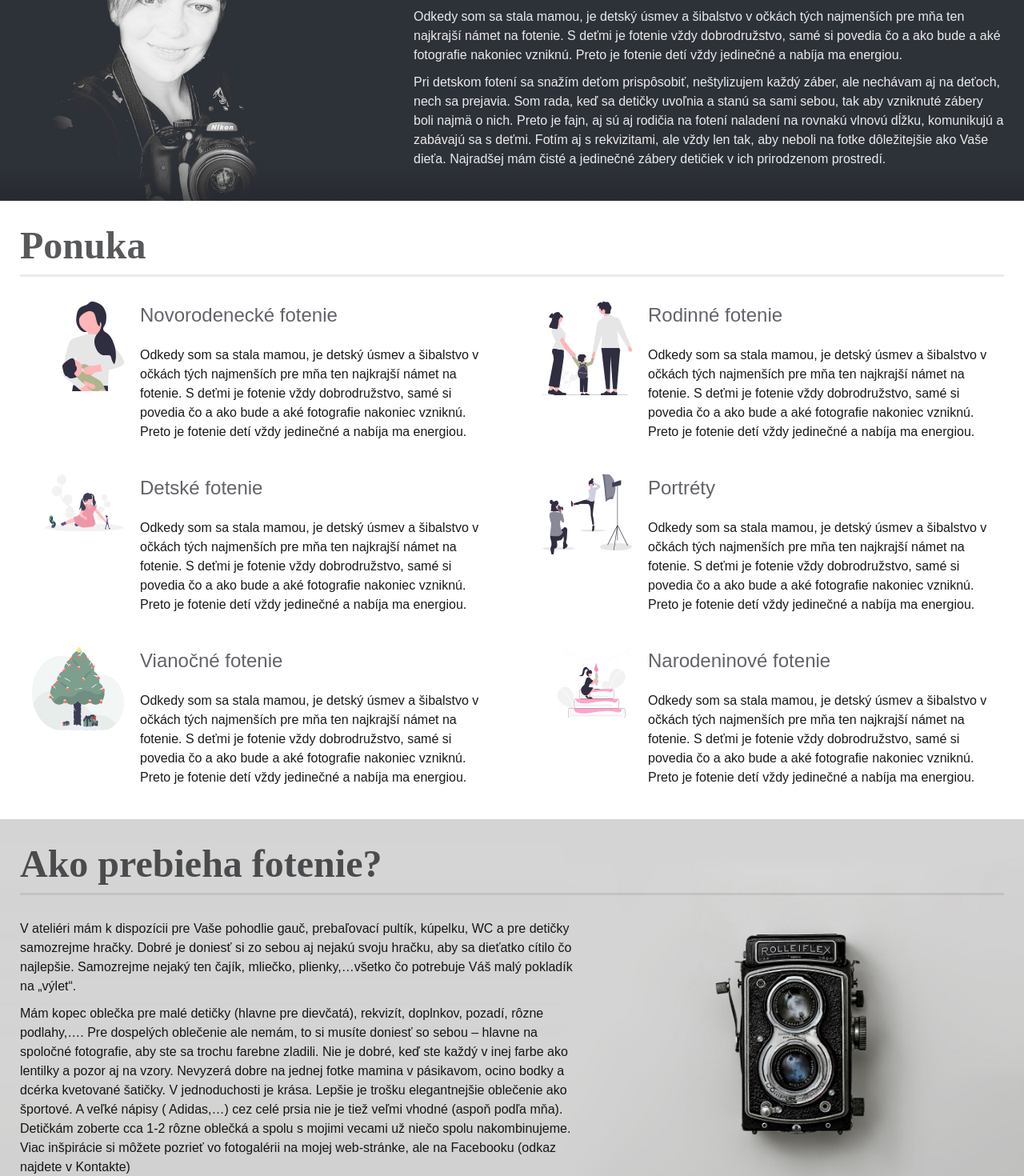
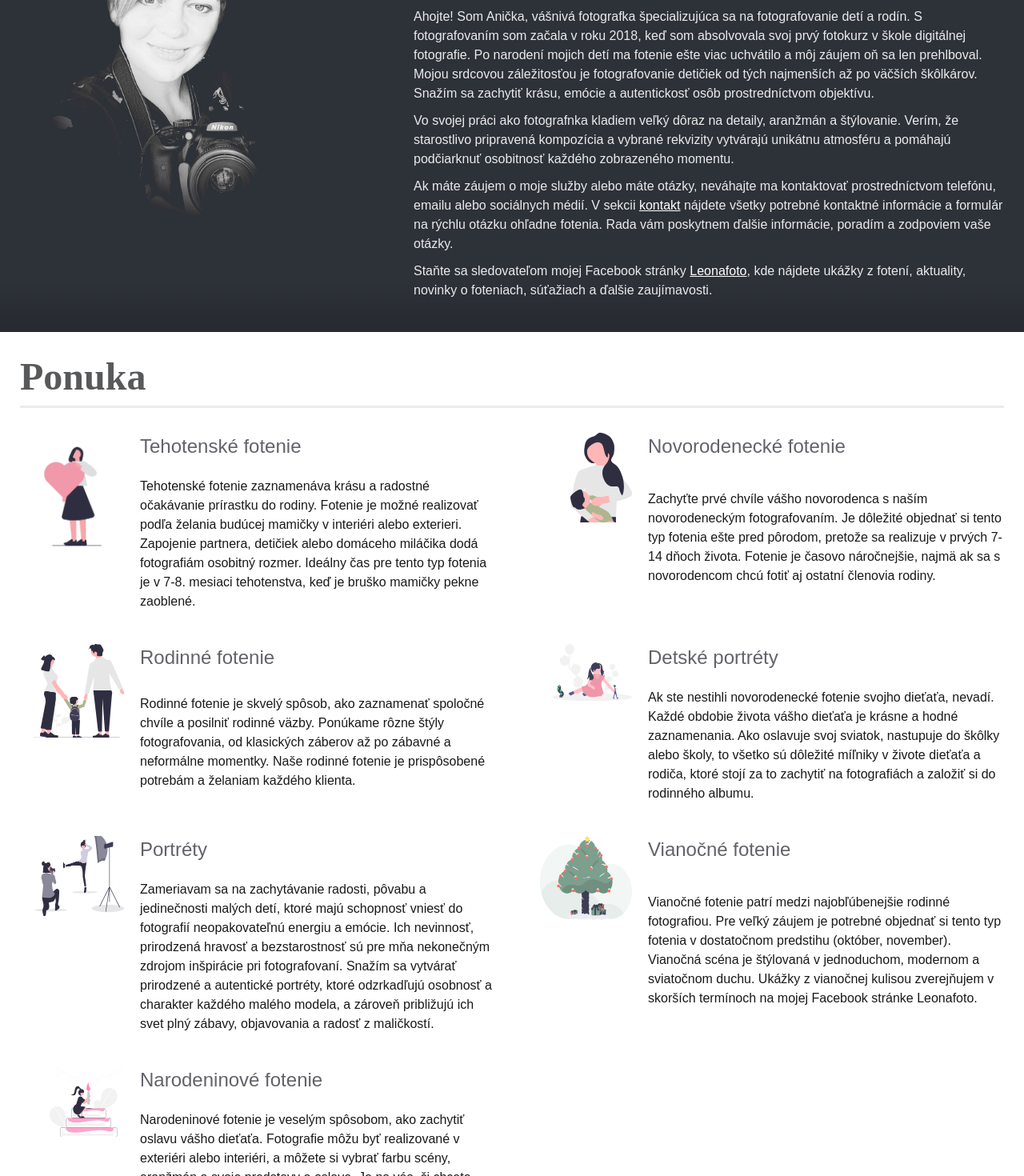
Before and after one commit to marianban/leonafoto, a Next.js app in the folder web/: page / in a window 1280 px wide. Shown: the part 620-2090 px from the top of the page at 80% size. Built offline with nearby package versions, Linux system fonts and the light colour scheme; no server answers; the database is empty.

Commit message:
seo and text fixes

```diff
--- a/web/app/(components)/Footer/Footer.tsx
+++ b/web/app/(components)/Footer/Footer.tsx
@@ -35,15 +35,17 @@ export const Footer = () => {
             </h3>
             <ul className="footer__item-list">
               <li>
-                <a href="tel:+421903565391">+421 903 565 391</a>
+                <a href="tel:+421911397538">+421 911 397 538</a>
               </li>
-              <li>
+              {/* <li>
                 <a href="mailto:annamaria@leonafoto.sk">
                   annamaria@leonafoto.sk
                 </a>
-              </li>
+              </li> */}
               <li>
-                <a href="https://www.facebook.com/leonafoto.sk">Facebook</a>
+                <a href="https://www.facebook.com/profile.php?id=100085023186786">
+                  Facebook
+                </a>
               </li>
             </ul>
           </div>
@@ -51,9 +53,10 @@ export const Footer = () => {
             <h3 className="footer__item-title">Adresa</h3>
             <ul className="footer__item-list">
               <li>Leonafoto.sk</li>
-              <li>Anna Maria Leonárová</li>
-              <li>Štefánikova 1</li>
-              <li>821 09 Bratislava</li>
+              <li>Annamária Bánová</li>
+              <li>Údernícka 6</li>
+              <li>Petržalka</li>
+              <li>851 01 Bratislava</li>
             </ul>
           </div>
           <div className="footer__item map">
--- a/web/app/(components)/Gallery/Gallery.tsx
+++ b/web/app/(components)/Gallery/Gallery.tsx
@@ -11,6 +11,10 @@ export const Gallery = async () => {
     <section className="gallery">
       <div className="content">
         <h2 id="galeria">Galéria</h2>
+        <p>
+          Ukážky fotografií z rôznych druhov fotení, ktoré ponúkam. Prezrite si
+          moje práce a nechajte sa inšpirovať pre vaše vlastné fotenie.
+        </p>
         <div className="gallery__items">
           {images.map((image, index) => (
             <ServerGalleryImage key={image.id} image={image} index={index} />
--- a/web/app/(components)/Photography/Photography.tsx
+++ b/web/app/(components)/Photography/Photography.tsx
@@ -6,25 +6,41 @@ export const Photography = () => {
       <div className="content">
         <h2 id="fotenie">Ako prebieha fotenie?</h2>
         <p>
-          V ateliéri mám k dispozícii pre Vaše pohodlie gauč, prebaľovací
-          pultík, kúpelku, WC a pre detičky samozrejme hračky. Dobré je doniesť
-          si zo sebou aj nejakú svoju hračku, aby sa dieťatko cítilo čo
-          najlepšie. Samozrejme nejaký ten čajík, mliečko, plienky,…všetko čo
-          potrebuje Váš malý pokladík na „výlet“.
+          Fotenie prebieha v mojom ateliéri na adrese Údernícka 6 v Petržalke.
+          Môžete sa sem dostať MHD, linkami č. 80 a 99, alebo autom s možnosťou
+          parkovania v OC Vienna Gate. Na fotenie sa vopred objednáva
+          telefonicky alebo emailom, pričom dohodneme sa dátum, čas, druh
+          fotenia, počet členov rodiny, vek detí, farba oblečenia a podobne.
+          Trvanie fotenia závisí od jeho typu, ale väčšinou trvá od 30 do 60
+          minút. K foteniu sú k dispozícii rekvizity, dekorácie, doplnky a pre
+          niektoré vekové kategórie detí aj oblečenie.
         </p>
         <p>
-          Mám kopec oblečka pre malé detičky (hlavne pre dievčatá), rekvizít,
-          doplnkov, pozadí, rôzne podlahy,…. Pre dospelých oblečenie ale nemám,
-          to si musíte doniesť so sebou – hlavne na spoločné fotografie, aby ste
-          sa trochu farebne zladili. Nie je dobré, keď ste každý v inej farbe
-          ako lentilky a pozor aj na vzory. Nevyzerá dobre na jednej fotke
-          mamina v pásikavom, ocino bodky a dcérka kvetované šatičky. V
-          jednoduchosti je krása. Lepšie je trošku elegantnejšie oblečenie ako
-          športové. A veľké nápisy ( Adidas,…) cez celé prsia nie je tiež veľmi
-          vhodné (aspoň podľa mňa). Detičkám zoberte cca 1-2 rôzne oblečká a
-          spolu s mojimi vecami už niečo spolu nakombinujeme. Viac inšpirácie si
-          môžete pozrieť vo fotogalérii na mojej web-stránke, ale na Facebooku
-          (odkaz najdete v Kontakte)
+          Odporúčam obliecť si jednofarebné, málo výrazné oblečenie bez nápisov,
+          obrázkov a vzorov, pretože na fotografiách vyniknú najlepšie neutrálne
+          kúsky oblečenia (biela, béžová nikdy nič nepokazí). Pri deťoch sa
+          jednoduchý štýl oblečenia dá oživiť veselými a hravými kúskami a
+          doplnkami, a je na vás či chcete vyskúšať počas fotenia aj viac
+          outfitov.
+        </p>
+        <p>
+          V ateliéri je k dispozícii priestranná predsieň s veľkým zrkadlom na
+          prezliekanie a úpravy pred fotením, toaleta a veľká sedačka v
+          miestnosti fotenia. Po nafotení odosielam náhľad fotiek na výber
+          prostredníctvom emailu. Po výbere fotiek na úpravu si vyhradzujem čas
+          v rozmedzí 7-10 dní odo dňa prijatia platby. Platba je možná
+          hotovostne alebo bezhotovostne (prevodom na účet) podľa aktuálneho
+          cenníka. Údaje k úhrade platby na účet vždy obdržíte do emailu.
+        </p>
+        <p>
+          Finálna verzia fotiek je odovzdaná v digitálnej podobe, zasielaná
+          emailom. Druhou alternatívou je uloženie a sťahovanie upravených
+          fotiek z úložiska, k čomu vás vyzvem. Zverejňovanie fotiek sa
+          uskutočňuje výhradne so súhlasom dotknutej osoby. V budúcnosti
+          plánujeme ponúknuť aj tlač vybraných fotiek, o čom vás včas
+          informujeme cez Facebook. Pokiaľ máte záujem o nafotené neupravené
+          fotografie (mnohí z vás si ich žiadajú), odosielam ich len na
+          požiadanie a je za to účtovaný poplatok vo výške 5 Eur.
         </p>
       </div>
     </section>
--- a/web/app/(components)/PriceList/PriceList.css
+++ b/web/app/(components)/PriceList/PriceList.css
@@ -3,11 +3,12 @@
   list-style: none;
   gap: 1rem;
   flex-direction: column;
+  margin-top: 2rem;
 }
 
 .price-list__item {
   display: grid;
-  grid-template-areas: "marker title price" "marker description price";
+  grid-template-areas: 'marker title price' 'marker description price';
   grid-template-columns: 33px 1fr 1fr;
   border-bottom: 1px dashed rgba(0, 0, 0, 0.2);
   list-style: none;
--- a/web/app/(components)/PriceList/PriceList.tsx
+++ b/web/app/(components)/PriceList/PriceList.tsx
@@ -21,6 +21,11 @@ export const PriceList = () => {
     <section className="price-list">
       <div className="content">
         <h2 id="cennik">Cenník</h2>
+        <p>
+          V tejto sekcii nájdete prehľad balíčkov a cien, ktoré ponúkame.
+          Informujte sa o zahrnutých službách, počte fotografií a ďalších
+          podrobnostiach týkajúcich sa mojich ponúk.
+        </p>
         <div className="price-list__items">
           <PriceListItem
             title="Malý balíček"
--- a/web/app/(components)/Services/Services.tsx
+++ b/web/app/(components)/Services/Services.tsx
@@ -12,6 +12,7 @@ import family from './images/undraw_family_vg76 1.png';
 import family2x from './images/undraw_family_vg76 1-2.png';
 import photoshoot from './images/undraw_fashion_photoshoot_mtq8 1.png';
 import photoshoot2x from './images/undraw_fashion_photoshoot_mtq8 1-2.png';
+import love from './images/undraw_Love_it_7c9l.png';
 
 type ServiceItemProps = {
   title: string;
@@ -32,7 +33,7 @@ const ServiceItem = ({
     <div className="service-item">
       <h3>{title}</h3>
       <picture>
-        <Image src={image} alt="" width={width} height={height} />
+        <Image src={image} alt={title} width={width} height={height} />
       </picture>
       <p>{description}</p>
     </div>
@@ -46,43 +47,50 @@ export const Services = () => {
         <h2>Ponuka</h2>
         <div className="service-items">
           <ServiceItem
+            title="Tehotenské fotenie"
+            description="Tehotenské fotenie zaznamenáva krásu a radostné očakávanie prírastku do rodiny. Fotenie je možné realizovať podľa želania budúcej mamičky v interiéri alebo exterieri. Zapojenie partnera, detičiek alebo domáceho miláčika dodá fotografiám osobitný rozmer. Ideálny čas pre tento typ fotenia je v 7-8. mesiaci tehotenstva, keď je bruško mamičky pekne zaoblené."
+            image={love}
+            width={128}
+            height={161}
+          />
+          <ServiceItem
             title="Novorodenecké fotenie"
-            description="Odkedy som sa stala mamou, je detský úsmev a šibalstvo v očkách tých  najmenších pre mňa ten najkrajší námet na fotenie. S deťmi je fotenie vždy dobrodružstvo, samé si povedia čo a ako bude a aké fotografie nakoniec vzniknú. Preto je fotenie detí vždy jedinečné a nabíja ma energiou. "
+            description="Zachyťte prvé chvíle vášho novorodenca s naším novorodeneckým fotografovaním. Je dôležité objednať si tento typ fotenia ešte pred pôrodom, pretože sa realizuje v prvých 7-14 dňoch života. Fotenie je časovo náročnejšie, najmä ak sa s novorodencom chcú fotiť aj ostatní členovia rodiny."
             image={baby2x}
             width={77}
             height={113}
           />
           <ServiceItem
             title="Rodinné fotenie"
-            description="Odkedy som sa stala mamou, je detský úsmev a šibalstvo v očkách tých  najmenších pre mňa ten najkrajší námet na fotenie. S deťmi je fotenie vždy dobrodružstvo, samé si povedia čo a ako bude a aké fotografie nakoniec vzniknú. Preto je fotenie detí vždy jedinečné a nabíja ma energiou. "
+            description="Rodinné fotenie je skvelý spôsob, ako zaznamenať spoločné chvíle a posilniť rodinné väzby. Ponúkame rôzne štýly fotografovania, od klasických záberov až po zábavné a neformálne momentky. Naše rodinné fotenie je prispôsobené potrebám a želaniam každého klienta."
             image={family2x}
             width={113}
             height={118}
           />
           <ServiceItem
-            title="Detské fotenie"
-            description="Odkedy som sa stala mamou, je detský úsmev a šibalstvo v očkách tých  najmenších pre mňa ten najkrajší námet na fotenie. S deťmi je fotenie vždy dobrodružstvo, samé si povedia čo a ako bude a aké fotografie nakoniec vzniknú. Preto je fotenie detí vždy jedinečné a nabíja ma energiou. "
+            title="Detské portréty"
+            description="Ak ste nestihli novorodenecké fotenie svojho dieťaťa, nevadí. Každé obdobie života vášho dieťaťa je krásne a hodné zaznamenania. Ako oslavuje svoj sviatok, nastupuje do škôlky alebo školy, to všetko sú dôležité míľniky v živote dieťaťa a rodiča, ktoré stojí za to zachytiť na fotografiách a založiť si do rodinného albumu."
             image={dollPlay2x}
             width={99}
             height={72}
           />
           <ServiceItem
             title="Portréty"
-            description="Odkedy som sa stala mamou, je detský úsmev a šibalstvo v očkách tých  najmenších pre mňa ten najkrajší námet na fotenie. S deťmi je fotenie vždy dobrodružstvo, samé si povedia čo a ako bude a aké fotografie nakoniec vzniknú. Preto je fotenie detí vždy jedinečné a nabíja ma energiou. "
+            description="Zameriavam sa na zachytávanie radosti, pôvabu a jedinečnosti malých detí, ktoré majú schopnosť vniesť do fotografií neopakovateľnú energiu a emócie. Ich nevinnosť, prirodzená hravosť a bezstarostnosť sú pre mňa nekonečným zdrojom inšpirácie pri fotografovaní. Snažím sa vytvárať prirodzené a autentické portréty, ktoré odzrkadľujú osobnosť a charakter každého malého modela, a zároveň približujú ich svet plný zábavy, objavovania a radosť z maličkostí."
             image={photoshoot2x}
             width={112}
             height={101}
           />
           <ServiceItem
             title="Vianočné fotenie"
-            description="Odkedy som sa stala mamou, je detský úsmev a šibalstvo v očkách tých  najmenších pre mňa ten najkrajší námet na fotenie. S deťmi je fotenie vždy dobrodružstvo, samé si povedia čo a ako bude a aké fotografie nakoniec vzniknú. Preto je fotenie detí vždy jedinečné a nabíja ma energiou. "
+            description="Vianočné fotenie patrí medzi najobľúbenejšie rodinné fotografiou. Pre veľký záujem je potrebné objednať si tento typ fotenia v dostatočnom predstihu (október, november). Vianočná scéna je štýlovaná v jednoduchom, modernom a sviatočnom duchu. Ukážky z vianočnej kulisou zverejňujem v skorších termínoch na mojej Facebook stránke Leonafoto."
             image={christmass2x}
             width={115}
             height={106}
           />
           <ServiceItem
             title="Narodeninové fotenie"
-            description="Odkedy som sa stala mamou, je detský úsmev a šibalstvo v očkách tých  najmenších pre mňa ten najkrajší námet na fotenie. S deťmi je fotenie vždy dobrodružstvo, samé si povedia čo a ako bude a aké fotografie nakoniec vzniknú. Preto je fotenie detí vždy jedinečné a nabíja ma energiou. "
+            description="Narodeninové fotenie je veselým spôsobom, ako zachytiť oslavu vášho dieťaťa. Fotografie môžu byť realizované v exteriéri alebo interiéri, a môžete si vybrať farbu scény, aranžmán a svoje predstavy o oslave. Je na vás, či chcete priniesť aj vlastnú tortu. Niet krajšej spomienky pre rodiča, ako záznam z narodeninovej oslavy dieťaťa, ktorý odzrkadľuje plynúci čas a ako sa ich ratolesť mení."
             image={birthday2x}
             width={93}
             height={89}
--- a/web/app/(components)/WhoAmI/WhoAmI.tsx
+++ b/web/app/(components)/WhoAmI/WhoAmI.tsx
@@ -8,7 +8,7 @@ export const WhoAmI = () => {
       <div className="content">
         <Image
           src={photo}
-          alt="Annamária Bánová - fotograf"
+          alt="Annamária Bánová - fotografka"
           className="author"
           width={300}
           height={499}
@@ -17,21 +17,36 @@ export const WhoAmI = () => {
         <div className="text">
           <h2>O mne</h2>
           <p>
-            Odkedy som sa stala mamou, je detský úsmev a šibalstvo v očkách tých
-            najmenších pre mňa ten najkrajší námet na fotenie. S deťmi je
-            fotenie vždy dobrodružstvo, samé si povedia čo a ako bude a aké
-            fotografie nakoniec vzniknú. Preto je fotenie detí vždy jedinečné a
-            nabíja ma energiou.
+            Ahojte! Som Anička, vášnivá fotografka špecializujúca sa na
+            fotografovanie detí a rodín. S fotografovaním som začala v roku
+            2018, keď som absolvovala svoj prvý fotokurz v škole digitálnej
+            fotografie. Po narodení mojich detí ma fotenie ešte viac uchvátilo a
+            môj záujem oň sa len prehlboval. Mojou srdcovou záležitosťou je
+            fotografovanie detičiek od tých najmenších až po väčších škôlkárov.
+            Snažím sa zachytiť krásu, emócie a autentickosť osôb prostredníctvom
+            objektívu.
           </p>
           <p>
-            Pri detskom fotení sa snažím deťom prispôsobiť, neštylizujem každý
-            záber, ale nechávam aj na deťoch, nech sa prejavia. Som rada, keď sa
-            detičky uvoľnia a stanú sa sami sebou, tak aby vzniknuté zábery boli
-            najmä o nich. Preto je fajn, aj sú aj rodičia na fotení naladení na
-            rovnakú vlnovú dĺžku, komunikujú a zabávajú sa s deťmi. Fotím aj s
-            rekvizitami, ale vždy len tak, aby neboli na fotke dôležitejšie ako
-            Vaše dieťa. Najradšej mám čisté a jedinečné zábery detičiek v ich
-            prirodzenom prostredí.
+            Vo svojej práci ako fotografnka kladiem veľký dôraz na detaily,
+            aranžmán a štýlovanie. Verím, že starostlivo pripravená kompozícia a
+            vybrané rekvizity vytvárajú unikátnu atmosféru a pomáhajú
+            podčiarknuť osobitnosť každého zobrazeného momentu.
+          </p>
+          <p>
+            Ak máte záujem o moje služby alebo máte otázky, neváhajte ma
+            kontaktovať prostredníctvom telefónu, emailu alebo sociálnych médií.
+            V sekcii <a href="#kontakt">kontakt</a> nájdete všetky potrebné
+            kontaktné informácie a formulár na rýchlu otázku ohľadne fotenia.
+            Rada vám poskytnem ďalšie informácie, poradím a zodpoviem vaše
+            otázky.
+          </p>
+          <p>
+            Staňte sa sledovateľom mojej Facebook stránky{' '}
+            <a href="https://www.facebook.com/profile.php?id=100085023186786">
+              Leonafoto
+            </a>
+            , kde nájdete ukážky z fotení, aktuality, novinky o foteniach,
+            súťažiach a ďalšie zaujímavosti.
           </p>
         </div>
       </div>
--- a/web/app/globals.css
+++ b/web/app/globals.css
@@ -16,6 +16,10 @@ body {
   font-size: 1.6rem;
   color: rgba(0, 0, 0, 0.9);
   overflow-x: clip;
+}
+
+a {
+  color: white;
 }
 
 .page-container {
```
Also changed, not shown: web/app/head.tsx (+35 -2 lines), web/app/(components)/Services/images/undraw_Love_it_7c9l.png (added).
